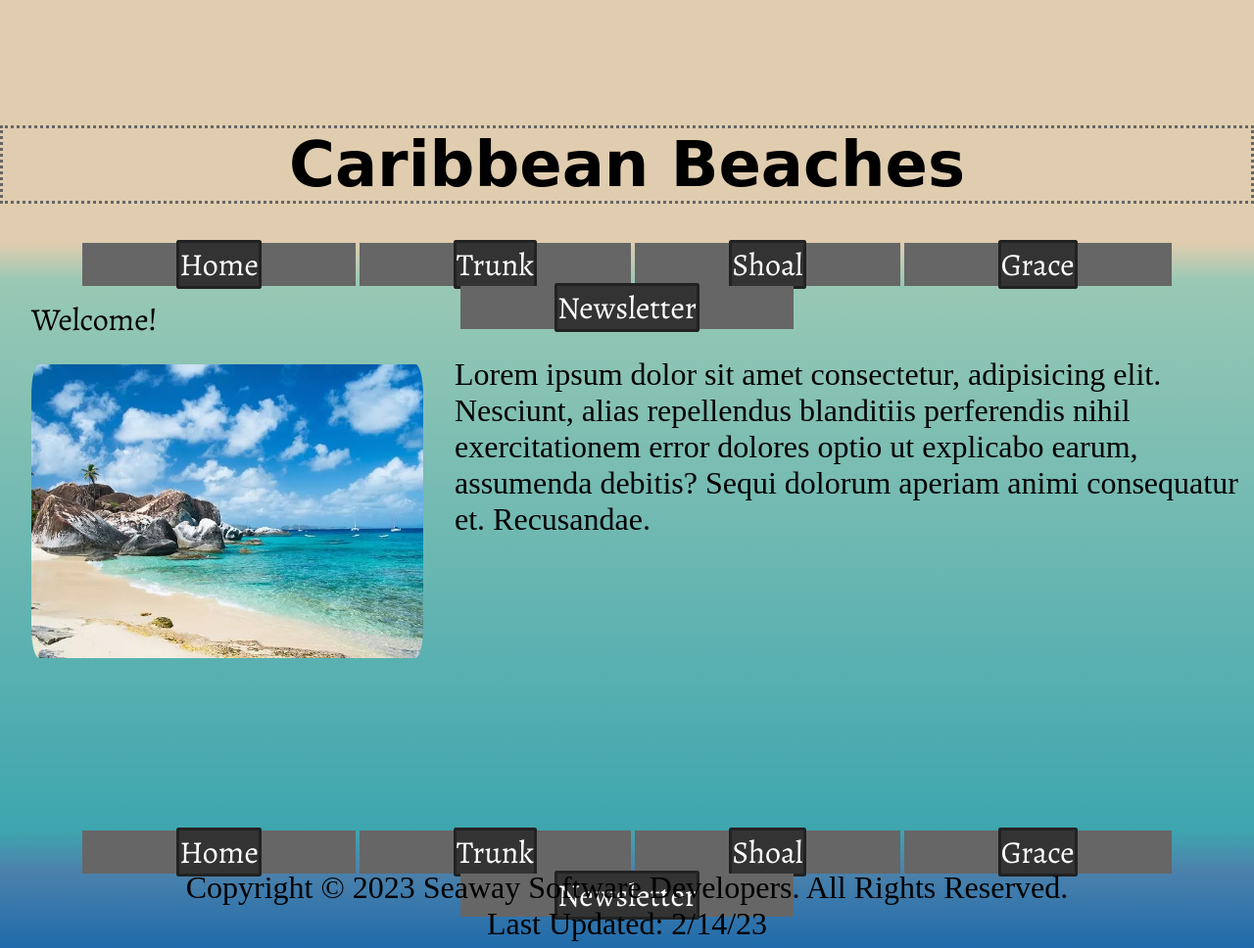
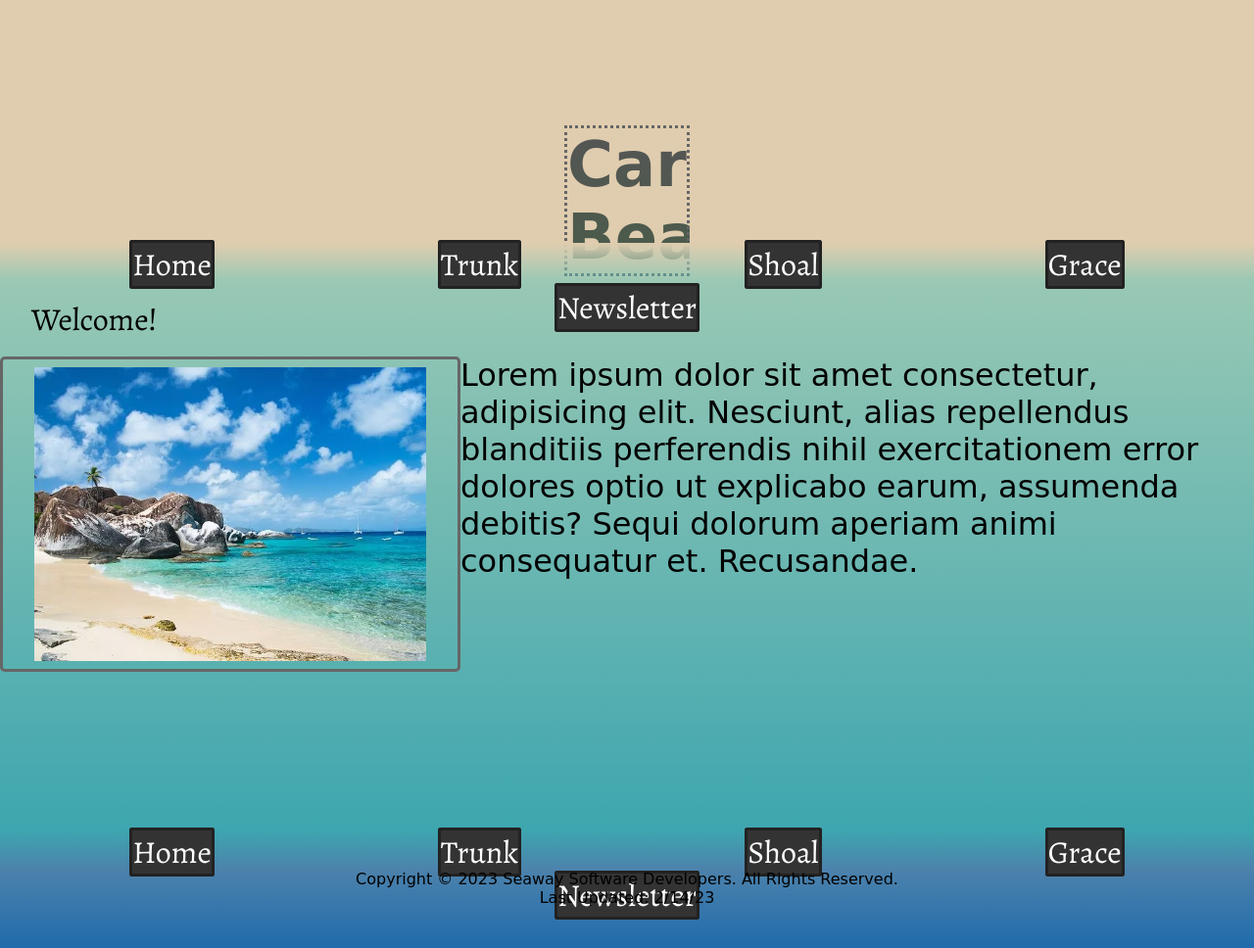
Before and after one commit to CodescriptKitten/beaches23, a plain HTML site: page index.html in a window 1280 px wide. Shown: the whole page at 98% size. Drawn offline with nearby package versions, Linux system fonts and the light colour scheme; a web font is replaced by a local one.

Commit message:
At home work 2

```diff
--- a/css/styles.css
+++ b/css/styles.css
@@ -42,15 +42,19 @@ header {
 
 header h1 {
     font-family: 'Akronim', cursive;
-    color: linear-gradient(#555, #495C49);
+    background:linear-gradient(#555, #495C49);
+    background-clip: text;
+    -webkit-text-fill-color: transparent;
     text-align: center;
-    margin: 2em 0;
+    margin: 2em 9em;
     font-size: 4em;
     border: dotted #666;
 }
 
 header h1:nth-child(even) {
-    color: linear-gradient(#666, #5B735B);
+    background-image: linear-gradient(#666, #5B735B);
+    background-clip: text;
+    -webkit-text-fill-color: transparent;
 }
 
 h2 {
@@ -68,8 +72,8 @@ img {
     width: 400px;
     height: 300px;
     float: left;
-    border: thick #666;
-    border-radius: 40px;
+    border: solid #666;
+    border-radius: 5px;
 }
 
 table {
@@ -94,10 +98,9 @@ nav ul li {
     display: inline-block;
     text-align: center;
     text-decoration: none;
-    padding: 0 3em;
+    padding: 0 3.5em;
     font-size: 2em;
     font-family: 'Alegreya', serif;
-    background-color: #666;
 }
 
 nav a:link {
@@ -138,7 +141,8 @@ main {
 }
 
 p {
-    font-size: 2em
+    font-size: 2em;
+    font-family: 'Arima', cursive;
 }
 
 footer {
@@ -169,4 +173,5 @@ footer {
 
 footer p{
     text-align: center;
+    font-size: 1em;
 }
--- a/index.html
+++ b/index.html
@@ -36,8 +36,7 @@
         </nav>
         <footer>
 
-            <p>Copyright &copy; 2023 Seaway Software Developers. All Rights Reserved.</p>
-            <p>Last Updated: 2/14/23</p>
+            <p>Copyright &copy; 2023 Seaway Software Developers. All Rights Reserved. <br>Last Updated: 2/14/23</p>
 
         </footer>
     </body>
```
Also changed, not shown: grace_bay.html (+1 -2 lines), newsletter.html (+1 -2 lines), shoal_bay.html (+1 -2 lines), trunk_bay.html (+1 -2 lines).
